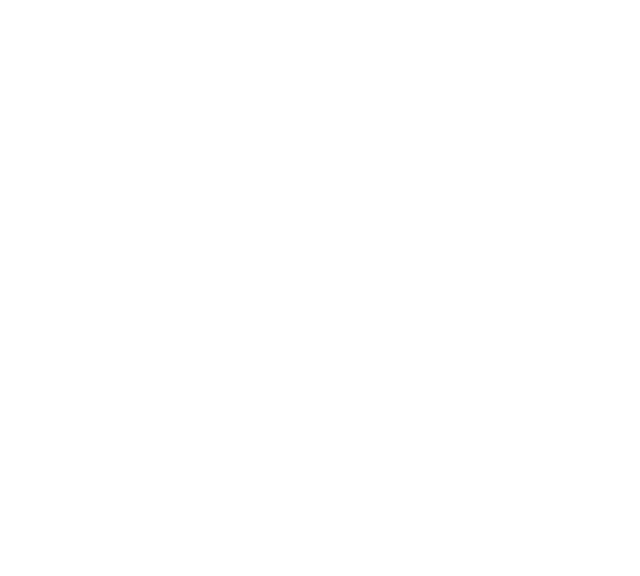
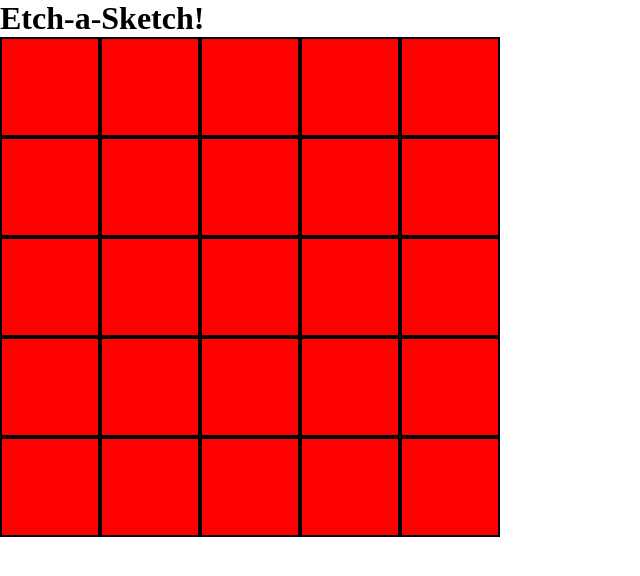
Before and after one commit to JosiasPires/etch-a-sketch, a plain HTML site: page index.html in a window 1280 px wide. Shown: the whole page, without its empty margins (0-640 px from the left). Drawn offline with Linux system fonts and the light colour scheme.

Commit message:
Create basic grid

```diff
--- a/app.js
+++ b/app.js
@@ -0,0 +1,8 @@
+const grid = document.querySelector('.grid');
+for (let i = 0; i < 25; i++) {
+    const createCell = document.createElement('div');
+    createCell.setAttribute('class', 'gridCell');
+    grid.appendChild(createCell);
+}
+
+const cells = Array.from(document.querySelectorAll('.gridCell'));
--- a/index.html
+++ b/index.html
@@ -9,6 +9,7 @@
     <title>Etch-a-Sketch</title>
 </head>
 <body>
-
+    <h1>Etch-a-Sketch!</h1>
+    <div class="grid"></div>
 </body>
 </html>
--- a/style.css
+++ b/style.css
@@ -3,3 +3,18 @@
     padding: 0;
     margin: 0;
 }
+
+.grid {
+    width: 500px;
+    height: 500px;
+    background-color: blue;
+    /* border: 1px solid green; */
+}
+
+.gridCell {
+    width: 100px;
+    height: 100px;
+    background-color: red;
+    border: 2px solid black;
+    float: left;
+}
```
